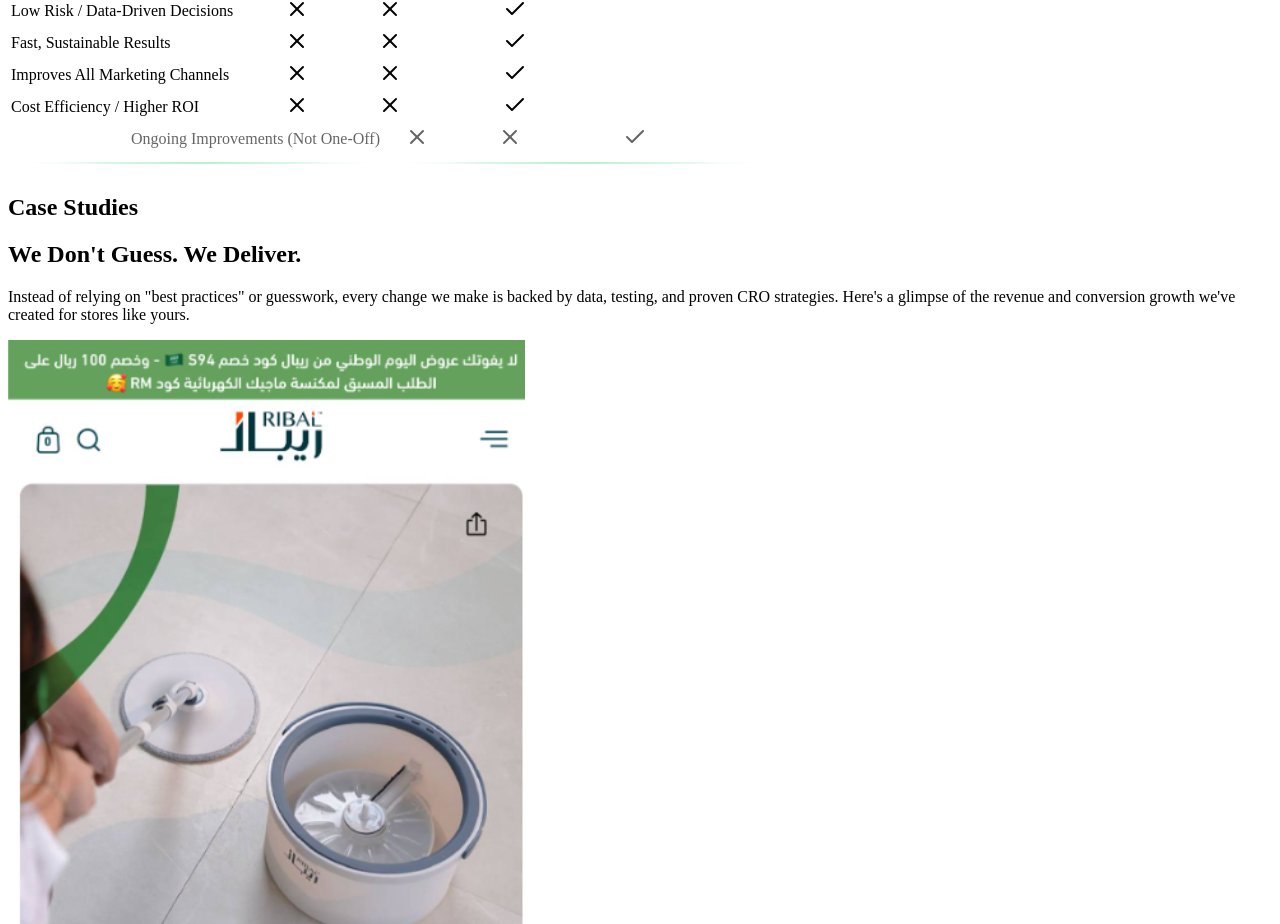
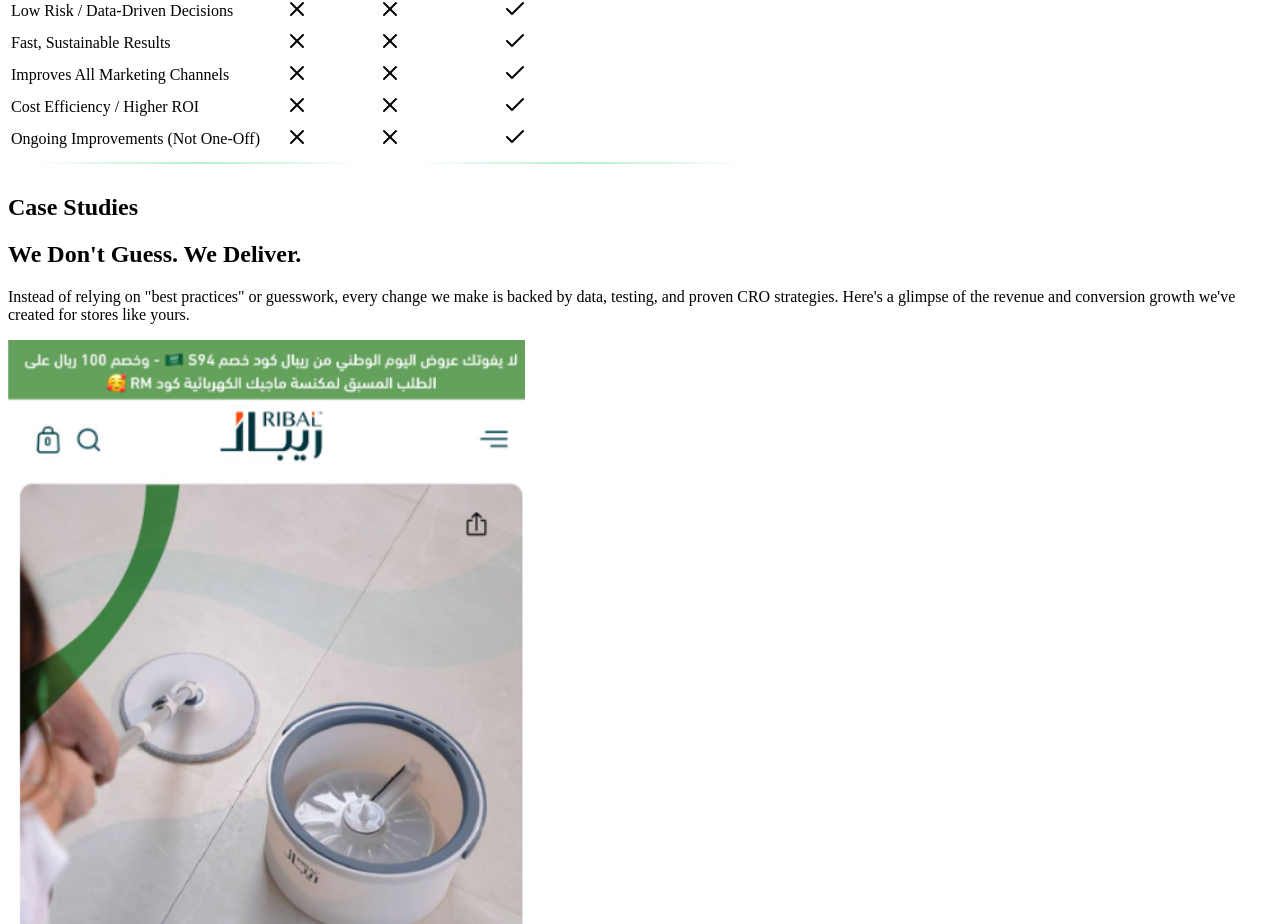
Before and after one commit to Omar2001-bit/Optimizerswebsite, a React (Vite) app in the folder client/: page / in a window 1280 px wide. Shown: the part 6560-7484 px from the top of the page. Built offline with nearby package versions, Linux system fonts and the light colour scheme; a web font is replaced by a local one.

Commit message:
Improve staggered animation for table rows to complete
Adjust row animation stagger delay in DataTableSection.tsx to ensure smoother completion.

Replit-Commit-Author: Agent
Replit-Commit-Session-Id: 719bd8b9-aed1-4d0f-b20b-17e988613a57
Replit-Commit-Checkpoint-Type: full_checkpoint

```diff
--- a/client/src/pages/sections/DataTableSection.tsx
+++ b/client/src/pages/sections/DataTableSection.tsx
@@ -108,7 +108,7 @@ export const DataTableSection = (): JSX.Element => {
               </TableHeader>
               <TableBody>
                 {tableData.map((row, index) => {
-                  const start = 0.12 + (index * 0.14);
+                  const start = 0.12 + (index * 0.11);
                   const end = start + 0.3;
 
                   const x = useTransform(scrollYProgress, [start, end], [index % 2 === 0 ? -300 : 300, 0]);
```
Also changed, not shown: 2 other files (tests, documents, lock files or other folders).
